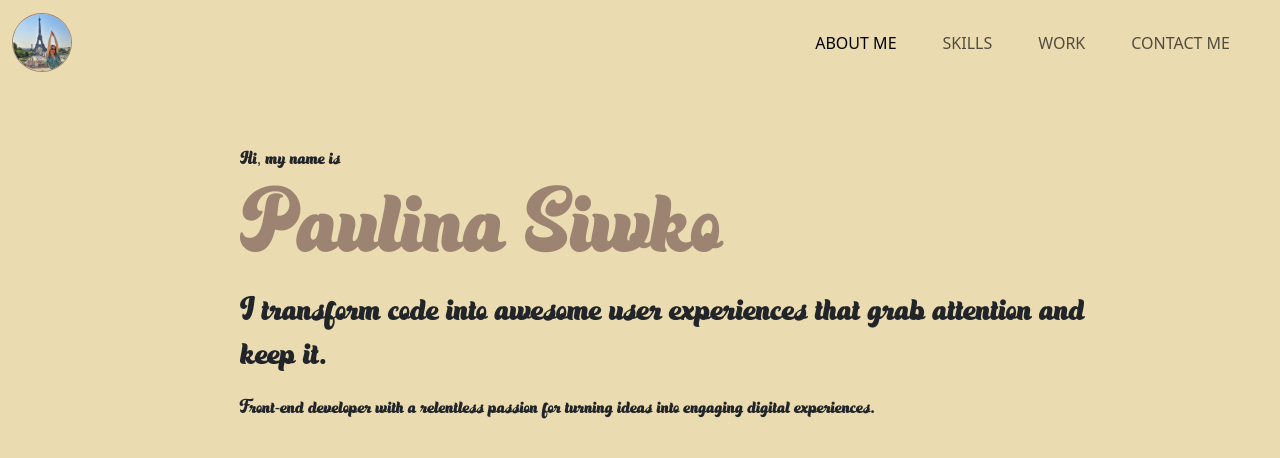
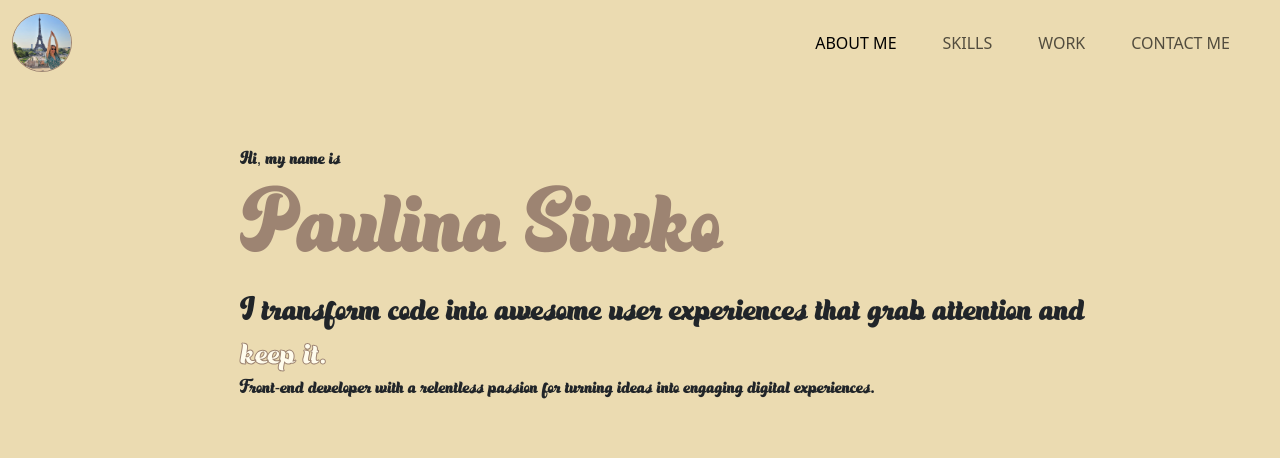
Before and after one commit to paulinasiwko/react-portfolio, a React (Vite) app: page / in a window 1280 px wide. Shown: the top 458 px of the page. Built offline with nearby package versions, Linux system fonts and the light colour scheme.

Commit message:
introduced text animation on homepage by adding new component

```diff
--- a/src/components/Home.jsx
+++ b/src/components/Home.jsx
@@ -1,16 +1,27 @@
-import React from "react";
+import React, { useEffect, useState } from "react";
 import Header from "./Header";
 import '../styles/Home.css';
 import TextAnimation from "./TextAnimation";
 
 export default function Home() {
+    const [secondAnimation, setSecondAnimation] = useState(false);
+
+    useEffect(() => {
+        const time = setTimeout(() => {
+            setSecondAnimation(true);
+        }, 4900);
+
+        return () => clearTimeout(time);
+    }, []);
+
     return (
         <>
             <Header />
             <div className="introduction">
                 <p className="font">Hi, my name is</p>
                 <h1 className="font name">Paulina Siwko</h1>
-                <TextAnimation text='I transform code into awesome user experiences that grab attention and keep it.'/>
+                <TextAnimation text='I transform code into awesome user experiences that grab attention and' css='font-appear'/>
+                {secondAnimation && <TextAnimation text='keep it.' css='font-appear lighter'/>}
                 <h6 className="font">Front-end developer with a relentless passion for turning ideas into engaging digital experiences.</h6>
                 {/* <button>Check out my projects!</button> */}
             </div>
--- a/src/components/TextAnimation.jsx
+++ b/src/components/TextAnimation.jsx
@@ -1,7 +1,7 @@
 import React, { useEffect, useState } from 'react';
 import '../styles/TextAnimation.css';
 
-export default function TextAnimation({ text }) {
+export default function TextAnimation({ text, css }) {
     const [visible, setVisible] = useState(true);
     const [letterCount, setLetterCount] = useState(1);
     const [waiting, setWaiting] = useState(false);
@@ -14,22 +14,22 @@ export default function TextAnimation({ text }) {
 
           setTimeout(() => {
             setWaiting(false);
-          }, 500); // Decreased timeout value for faster appearance
+          }, 500); arance
         } else if (letterCount === text.length + 1 && !waiting) {
           setWaiting(true);
 
           setTimeout(() => {
             setLetterCount((prevCount) => prevCount - 1);
             setWaiting(false);
-          }, 500); // Decreased timeout value for faster disappearance
+          }, 500);
         } else if (!waiting) {
           setLetterCount((prevCount) => prevCount + 1);
         }
-      }, 60); // Decreased interval value for faster appearance
+      }, 60);
 
       const interval2 = setInterval(() => {
         setVisible((prevVisible) => !prevVisible);
-      }, 200); // Decreased interval value for faster blinking
+      }, 200);
 
       return () => {
         clearInterval(interval1);
@@ -38,7 +38,7 @@ export default function TextAnimation({ text }) {
     }, [letterCount, waiting, text]);
 
     return (
-      <div className='font-appear'>
+      <div className={css}>
         {text.substring(0, letterCount)}
         <span className={`console-underscore ${visible ? '' : 'hidden'}`}></span>
       </div>
--- a/src/styles/TextAnimation.css
+++ b/src/styles/TextAnimation.css
@@ -4,6 +4,12 @@
     font-weight: normal;
     font-style: normal;
 }
+
+:root {
+    --white: white;
+    --letters: #9d8472;
+    --main: #ebdbb1;
+  }
 
 .hidden {
     opacity:0;
@@ -23,5 +29,10 @@
 .font-appear {
     font-family: 'SundayArtelaRegular', sans-serif;
     font-size: 29px;
-    margin-bottom: 20px;
 }
+
+.lighter {
+    color: rgb(255, 252, 237);
+    -webkit-text-stroke-width: 1px;
+    -webkit-text-stroke-color: var(--letters);
+}
```
